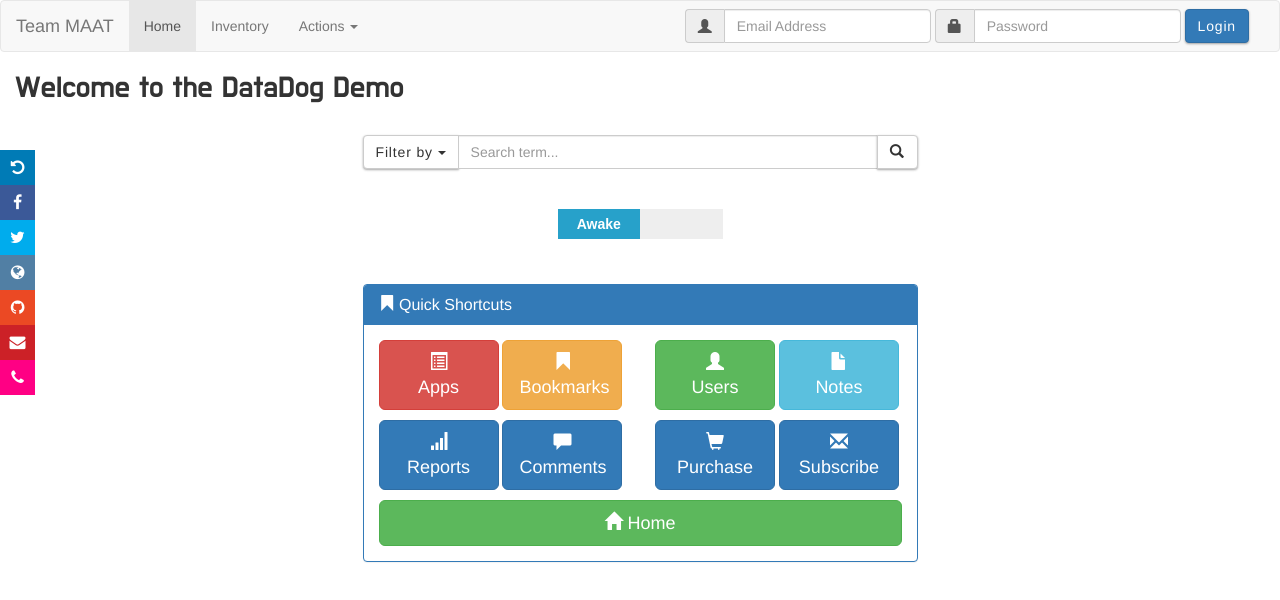
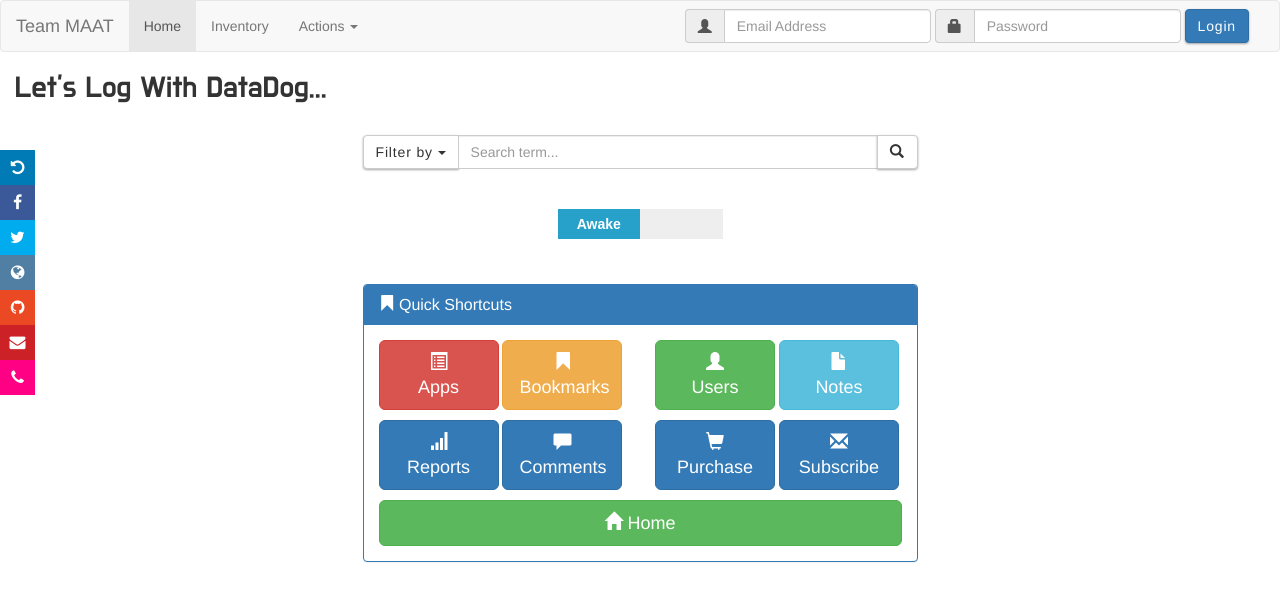
Before and after one commit to tosinoni/datadog-demo, a website: page public/views/datadog-demo.html in a window 1280 px wide. Drawn offline with nearby package versions, Linux system fonts and the light colour scheme; some packages are replaced by stand-ins of ours; no server answers; a script that the page names is missing.

Commit message:
Updated site title and header

```diff
--- a/public/views/datadog-demo.html
+++ b/public/views/datadog-demo.html
@@ -2,7 +2,7 @@
 <html lang="en" ng-app="DataDogDemo">
    <head>
       <meta charset=UTF-8"/>
-      <title>DATADOG DEMO</title>
+      <title>Logging Demo</title>
       <link rel="shortcut icon" type="image/ico" href="/img/favicon.ico"/>
       <link rel="stylesheet" href="/lib/sweetalert2/dist/sweetalert2.css">
       <link rel="stylesheet" href="/css/datadog-demo.css">
@@ -57,7 +57,7 @@
       </div>
    </nav>
    <body ng-controller="DataDogDemoController">
-      <h2 class="datadogheader">Welcome to the DataDog Demo</h2>
+      <h2 class="datadogheader">Let's Log With DataDog...</h2>
       <aside id="sticky-social">
          <ul>
             <li><a href="http://www.sce.carleton.ca/courses/sysc-4907/index.html" class="entypo-legacy" target="_blank"><span>Legacy Site</span></a></li>
```
